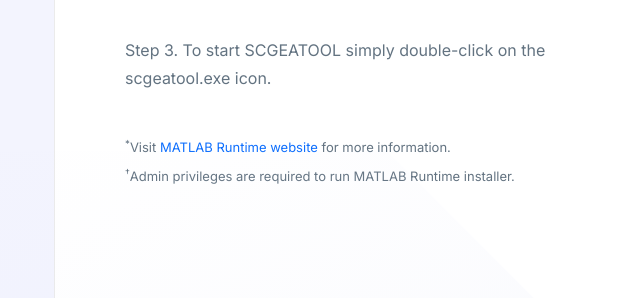
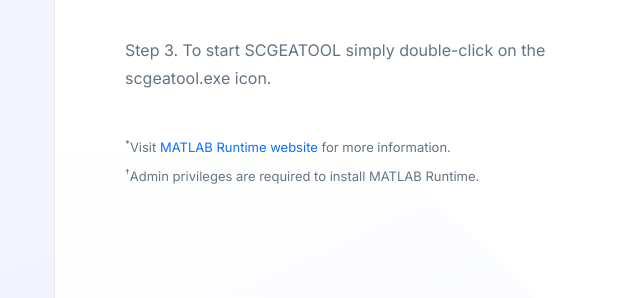
Before and after one commit to scgeatool/scgeatool.github.io, a plain HTML site: page index.html in a window 1280 px wide. Shown: the part 3380-3678 px from the top of the page, 28-668 px from the left. Drawn offline with Linux system fonts and the light colour scheme.

Commit message:
Update index.html

```diff
--- a/index.html
+++ b/index.html
@@ -352,7 +352,7 @@
 
 				<p>Step 3. To start SCGEATOOL simply double-click on the scgeatool.exe icon.</p>
 
-				<p><font size=2><sup>*</sup>Visit <a href="https://www.mathworks.com/products/compiler/mcr.html" target="_blank">MATLAB Runtime website</a> for more information.<br><sup>&dagger;</sup>Admin privileges are required to run MATLAB Runtime installer.
+				<p><font size=2><sup>*</sup>Visit <a href="https://www.mathworks.com/products/compiler/mcr.html" target="_blank">MATLAB Runtime website</a> for more information.<br><sup>&dagger;</sup>Admin privileges are required to install MATLAB Runtime.
 				<!-- br><sup>&sect;</sup>In case you see the Publisher Unknown warning message, ignore it and continue.</font //-->
 				</p>
 
```
